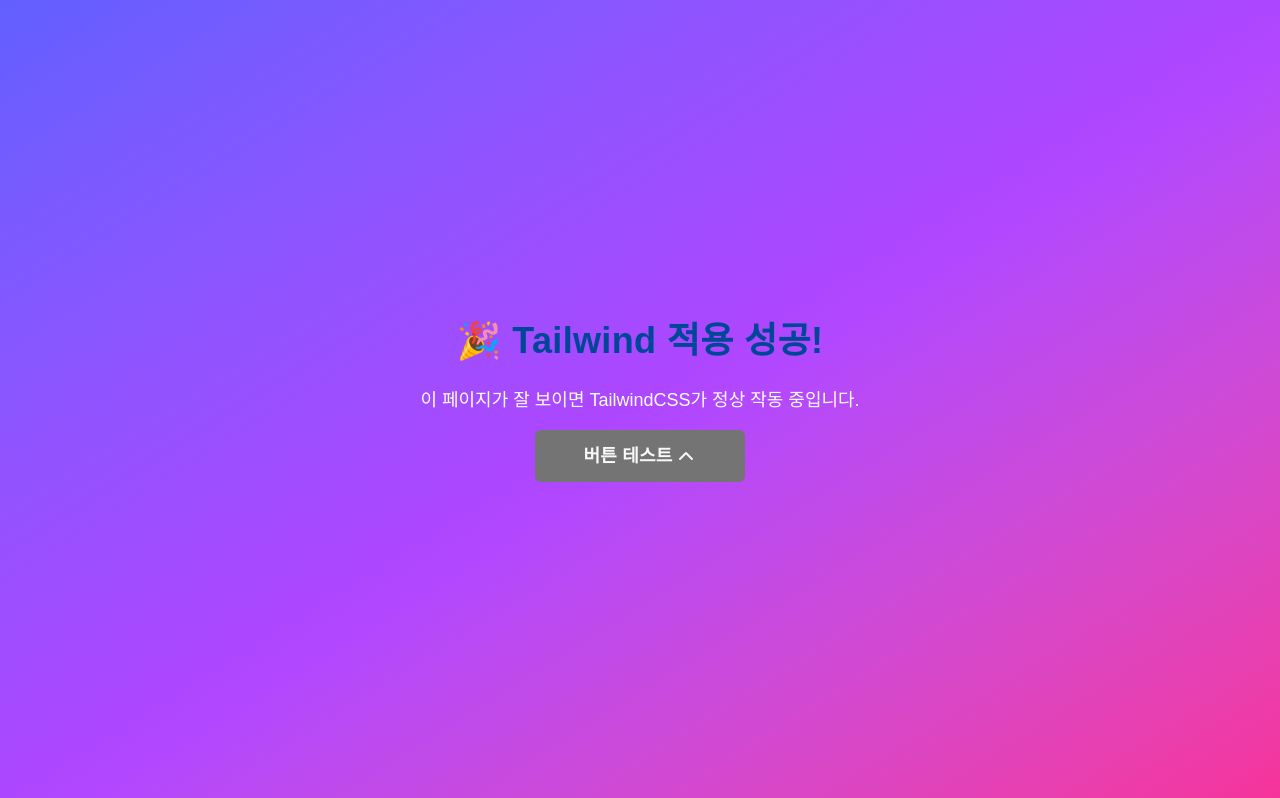
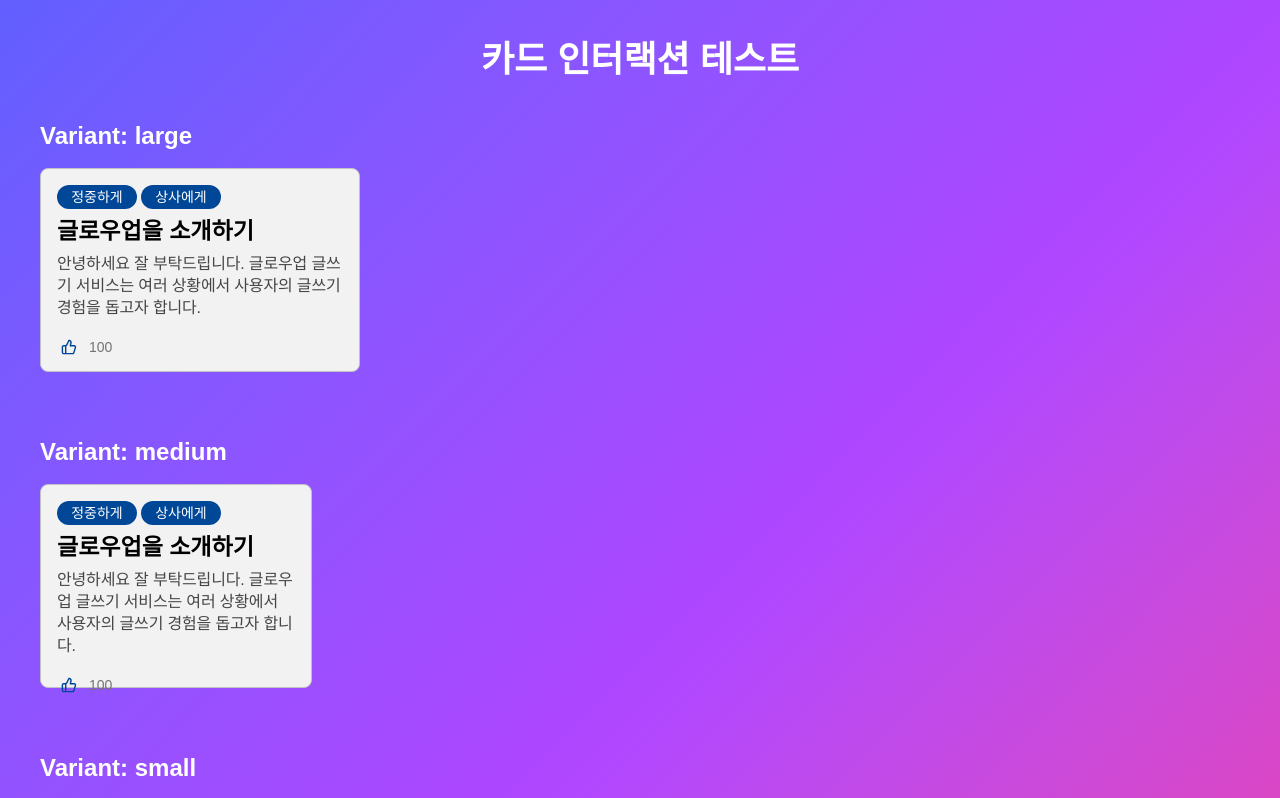
Before and after one commit to 2025-1-alpha/fe_geulowup, a Next.js app: page /test in a window 1280 px wide. Shown: the top 798 px of the page. Built offline with nearby package versions, Linux system fonts and the light colour scheme; a web font is replaced by a local one.

Commit message:
(draft)카드 컴포넌트 추가

```diff
--- a/src/app/(layout)/test/page.tsx
+++ b/src/app/(layout)/test/page.tsx
@@ -1,24 +1,29 @@
 'use client';
 
-import { Button } from '@/components/ui/Button';
+import React from 'react';
+import Card from '@/components/ui/Card';
+
+const variants = ['large', 'medium', 'small', 'promote'] as const;
 
 export default function TestPage() {
   return (
-    <div className="flex min-h-screen flex-col items-center justify-center bg-gradient-to-br from-indigo-500 via-purple-500 to-pink-500 text-white">
-      <h1 className="title-lg text-primary-navy4 mb-6 text-5xl font-bold">
-        🎉 Tailwind 적용 성공!
-      </h1>
-      <p className="mb-4 text-lg">이 페이지가 잘 보이면 TailwindCSS가 정상 작동 중입니다.</p>
+    <div className="min-h-screen bg-gradient-to-br from-indigo-500 via-purple-500 to-pink-500 p-10 text-black">
+      <h1 className="mb-10 text-center text-4xl font-bold text-white">카드 인터랙션 테스트</h1>
 
-      <Button
-        variant="grey"
-        state="hover"
-        size="medium"
-        icon="dropdown"
-        onClick={() => alert('버튼 테스트')}
-      >
-        버튼 테스트
-      </Button>
+      <div className="flex flex-col gap-16">
+        {variants.map((variant) => (
+          <div key={variant}>
+            <h2 className="mb-4 text-2xl font-semibold text-white">Variant: {variant}</h2>
+            <Card
+              variant={variant}
+              title="글로우업을 소개하기"
+              description="안녕하세요 잘 부탁드립니다. 글로우업 글쓰기 서비스는 여러 상황에서 사용자의 글쓰기 경험을 돕고자 합니다."
+              tags={['정중하게', '상사에게']}
+              likes={100}
+            />
+          </div>
+        ))}
+      </div>
     </div>
   );
 }
--- /dev/null
+++ b/src/components/ui/Card/CardLike.tsx
@@ -0,0 +1,21 @@
+// CardComponent/CardLike.tsx
+import React from 'react';
+import ThumbsUpIcon from '@/assets/icons/icon-thumbs-up.svg';
+
+interface CardLikeProps {
+  count: number;
+  className?: string;
+}
+
+const CardLike: React.FC<CardLikeProps> = ({ count, className }) => {
+  return (
+    <div className={`flex h-[24px] w-[60px] items-center gap-[8px] ${className || ''}`}>
+      <div className="flex h-[24px] w-[24px] items-center justify-center overflow-hidden">
+        <ThumbsUpIcon className="origin-center scale-[0.66]" />
+      </div>
+      <span className="text-layout-grey5 text-sm">{count}</span>
+    </div>
+  );
+};
+
+export default CardLike;
--- /dev/null
+++ b/src/components/ui/Card/CardTag.tsx
@@ -0,0 +1,16 @@
+// CardComponent/CardTag.tsx
+import React from 'react';
+
+interface CardTagProps {
+  text: string;
+}
+
+const CardTag: React.FC<CardTagProps> = ({ text }) => {
+  return (
+    <div className="bg-primary-navy4 flex h-[24px] w-[80px] items-center justify-center rounded-full text-sm text-white">
+      {text}
+    </div>
+  );
+};
+
+export default CardTag;
--- /dev/null
+++ b/src/components/ui/Card/index.tsx
@@ -0,0 +1,110 @@
+'use client';
+
+import React, { useState } from 'react';
+import clsx from 'clsx';
+import CardTag from './CardTag';
+import CardLike from './CardLike';
+
+type Variant = 'large' | 'medium' | 'small' | 'promote';
+
+interface CardProps {
+  variant: Variant;
+  title: string;
+  description: string;
+  tags: string[];
+  likes: number;
+}
+
+const Card: React.FC<CardProps> = ({ variant, title, description, tags, likes }) => {
+  const [isClicked, setIsClicked] = useState(false);
+  const [isHovered, setIsHovered] = useState(false);
+
+  const state = isClicked ? 'click' : isHovered ? 'hover' : 'default';
+
+  const sizeStyle: Record<Variant, string> = {
+    large: 'w-[320px] h-[204px]',
+    medium: 'w-[272px] h-[204px]',
+    small: state === 'hover' ? 'w-[400px] h-[300px]' : 'w-[200px] h-[142px]',
+    promote: 'w-[392px] h-[204px]',
+  };
+
+  const backgroundStyle: Record<Variant, Record<string, string>> = {
+    large: {
+      default: 'bg-layout-grey1 border border-layout-grey3',
+      hover: 'bg-layout-grey2',
+      click: 'bg-layout-grey2 border border-primary-navy4',
+    },
+    medium: {
+      default: 'bg-layout-grey1 border border-layout-grey3',
+      hover: 'bg-layout-grey2',
+      click: 'bg-layout-grey2 border border-primary-navy4',
+    },
+    small: {
+      default: 'bg-layout-grey1 border border-layout-grey3',
+      hover: 'bg-layout-grey2',
+      click: 'bg-layout-grey2 border border-primary-navy4',
+    },
+    promote: {
+      default: 'bg-secondary-purple1 border border-secondary-purple3',
+      hover: 'bg-secondary-purple2',
+      click: 'bg-secondary-purple2 border border-secondary-purple5',
+    },
+  };
+
+  const showCardLike = variant !== 'small' || (variant === 'small' && state === 'hover');
+  const showReadMore = variant === 'small' && state === 'hover';
+
+  const titleStyle = clsx(
+    'title-sm mb-[8px]',
+    variant === 'small' &&
+      state !== 'hover' &&
+      'w-[168px] h-[26px] overflow-hidden text-ellipsis whitespace-nowrap',
+  );
+
+  const descriptionStyle = clsx(
+    'body-sm text-layout-grey6 mb-[16px]',
+    variant === 'small' &&
+      state !== 'hover' &&
+      'w-[168px] h-[44px] overflow-hidden text-ellipsis line-clamp-2',
+  );
+
+  return (
+    <div
+      onMouseEnter={() => setIsHovered(true)}
+      onMouseLeave={() => setIsHovered(false)}
+      onClick={() => setIsClicked(true)}
+      className={clsx(
+        'flex flex-col justify-between rounded-[8px] p-[16px] transition-all',
+        sizeStyle[variant],
+        backgroundStyle[variant][state],
+      )}
+    >
+      <div className="flex h-full flex-col justify-between">
+        <div>
+          <div className="mb-[8px] flex flex-wrap gap-1">
+            {tags.map((tag, idx) => (
+              <CardTag key={idx} text={tag} />
+            ))}
+          </div>
+          <div className={titleStyle}>{title}</div>
+          <div className={descriptionStyle}>{description}</div>
+        </div>
+
+        <div className="flex items-end justify-between">
+          {showCardLike && (
+            <div className="ml-0">
+              <CardLike count={likes} />
+            </div>
+          )}
+          {showReadMore && (
+            <div className="text-layout-grey6 mb-[3px] h-[21px] w-[45px] text-right text-sm underline">
+              더보기
+            </div>
+          )}
+        </div>
+      </div>
+    </div>
+  );
+};
+
+export default Card;
```
Also changed, not shown: src/assets/icons/icon-thumbs-up.svg (added).
